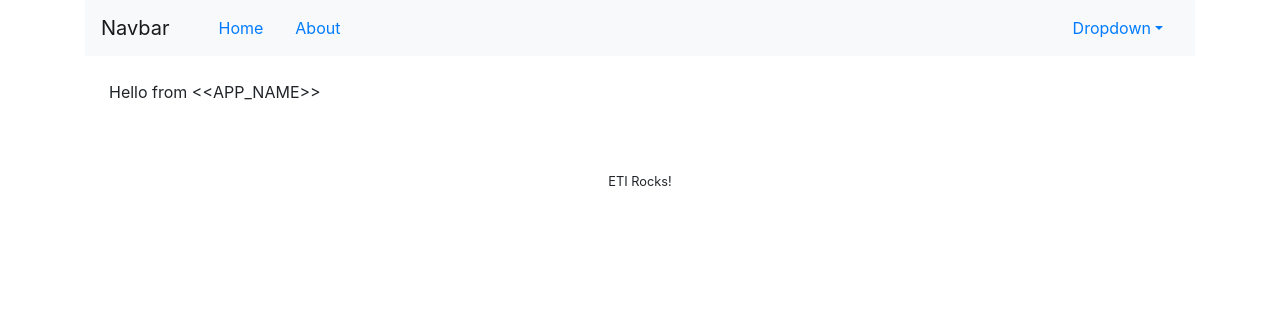
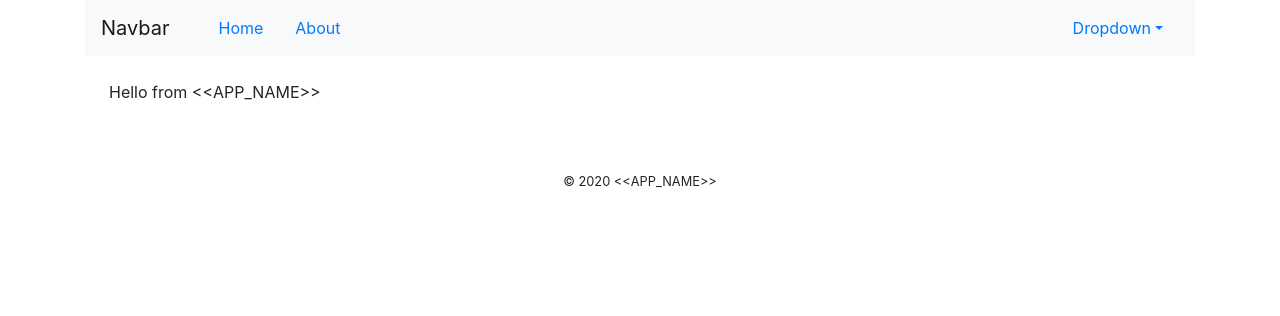
Before and after one commit to cehdeti/starthere, a Django app: page / in a window 1280 px wide. Shown: the top 316 px of the page. Run offline with Django 3.2, Linux system fonts and the light colour scheme; style sheets or scripts are compiled from the project's sources; parts of the project's set-up code (start-up, migrations or seed data) failed here and were passed over; some libraries are stand-ins or nearby versions; some web fonts are replaced.

Commit message:
Footer with copy year and app name

```diff
--- a/web/templates/base.html
+++ b/web/templates/base.html
@@ -32,7 +32,7 @@
 
       {% block footer %}
         <footer class="page-footer">
-          <p><small>ETI Rocks!</small></p>
+          <p><small>&copy; {% now "Y" %} {{ APP_NAME }}</small></p>
         </footer>
       {% endblock footer %}
 
```
